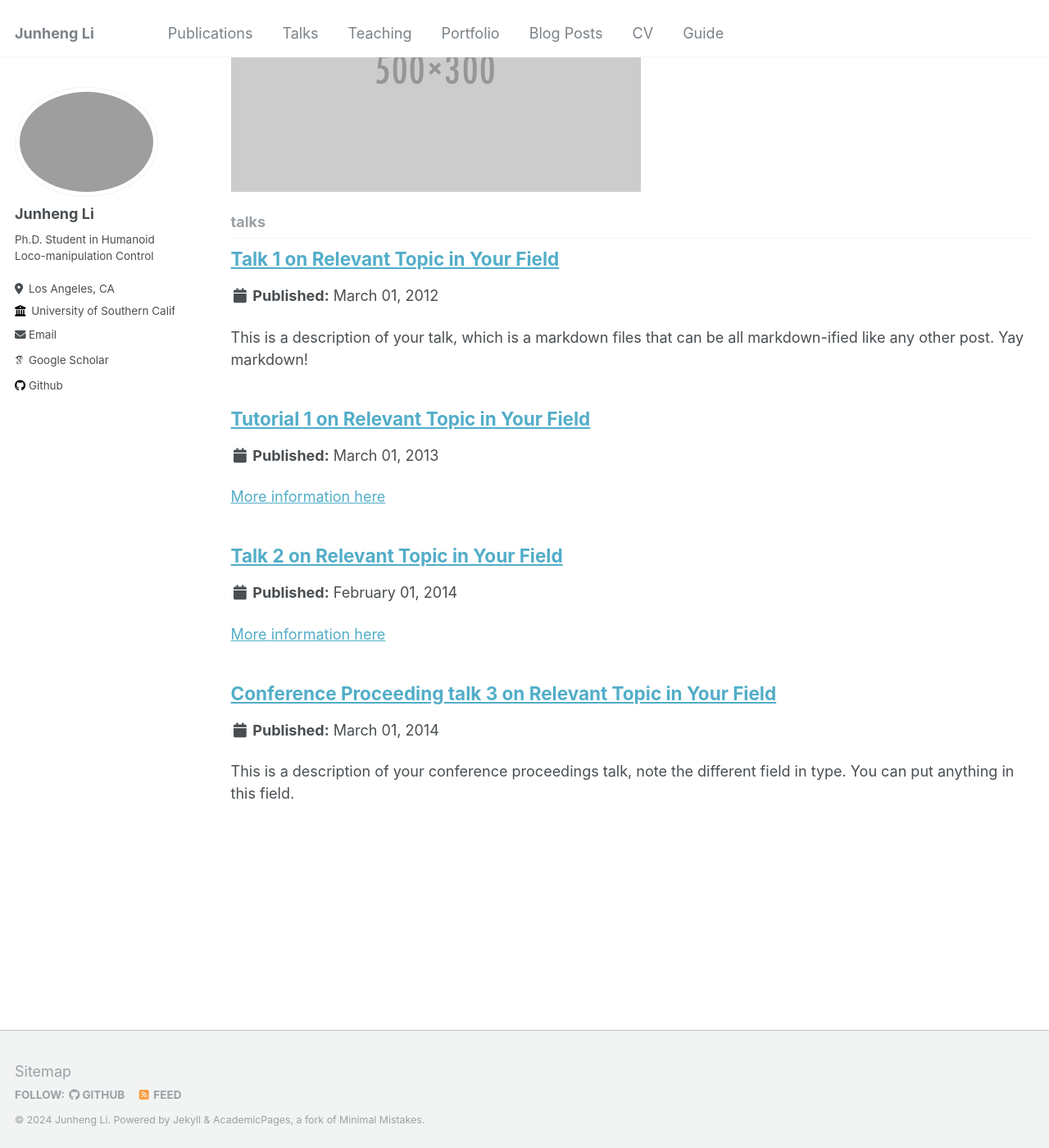
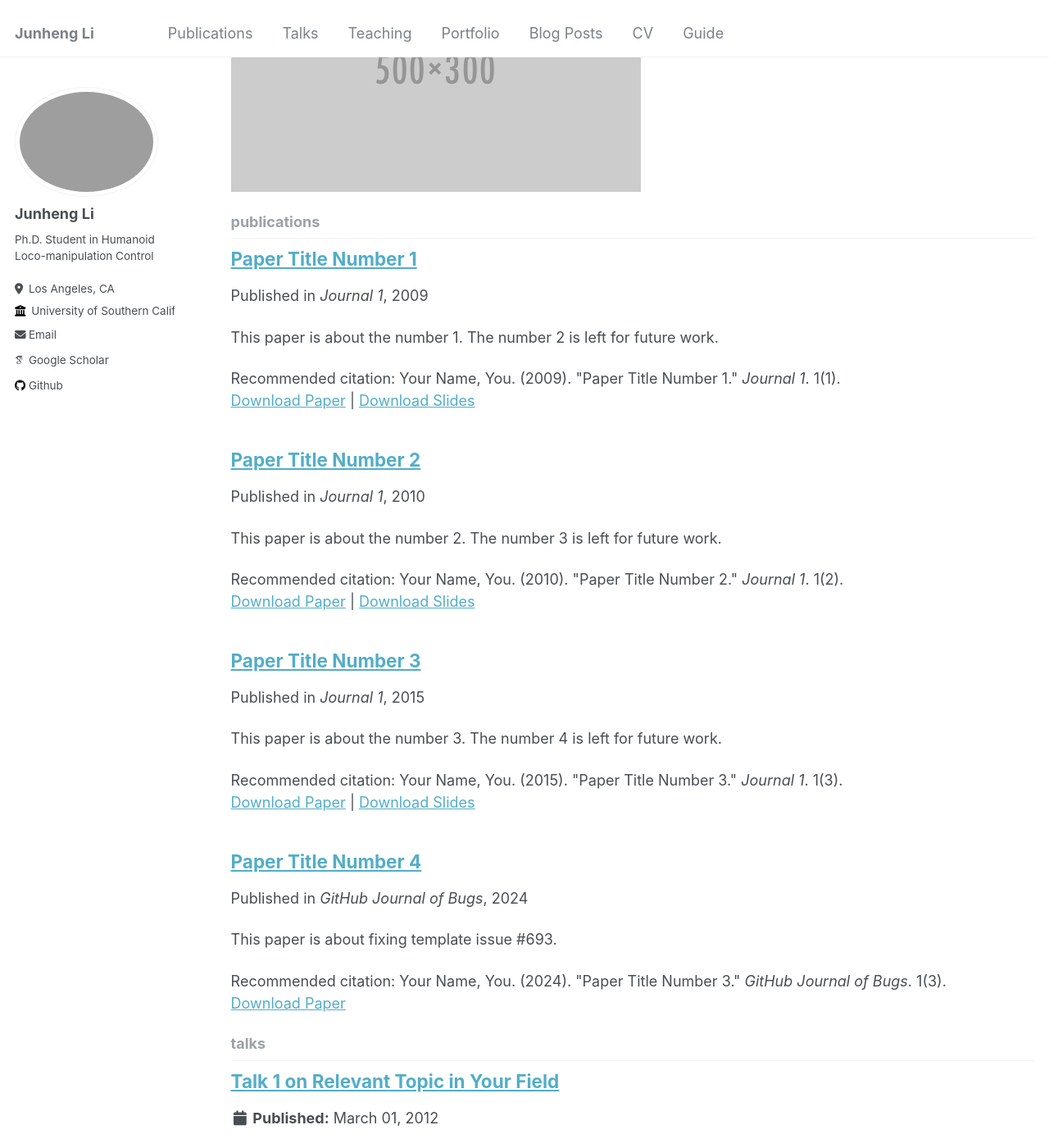
Before and after one commit to junhengl/junhengl.github.io, a Jekyll site: the page built from _pages/collection-archive.html, in a window 1280 px wide and 1400 px high, scrolled down 858 px. Shown: the whole window at 82% size. Built offline with Jekyll 4.4.1, drawn with Linux system fonts in a browser that asks for light colours; some web fonts are replaced; part of the change alters nothing that is shown; some of the changed text lies outside the part shown.

```diff
--- a/_config.yml
+++ b/_config.yml
@@ -201,10 +201,10 @@ kramdown:
 # Collections
 collections:
   teaching:
-    output: false
+    output: true
     permalink: /:collection/:path/
   publications:
-    output: false
+    output: true
     permalink: /:collection/:path/
   portfolio:
     output: true
@@ -225,7 +225,7 @@ defaults:
       author_profile: true
       read_time: true
       comments: true
-      share: true
+      share: false
       related: true
   # _pages
   - scope:
@@ -241,7 +241,7 @@ defaults:
     values:
       layout: single
       author_profile: true
-      share: true
+      share: false
       comments: true
   # _publications
   - scope:
@@ -259,7 +259,7 @@ defaults:
     values:
       layout: single
       author_profile: true
-      share: true
+      share: false
       comment: true
   # _talks
   - scope:
```
